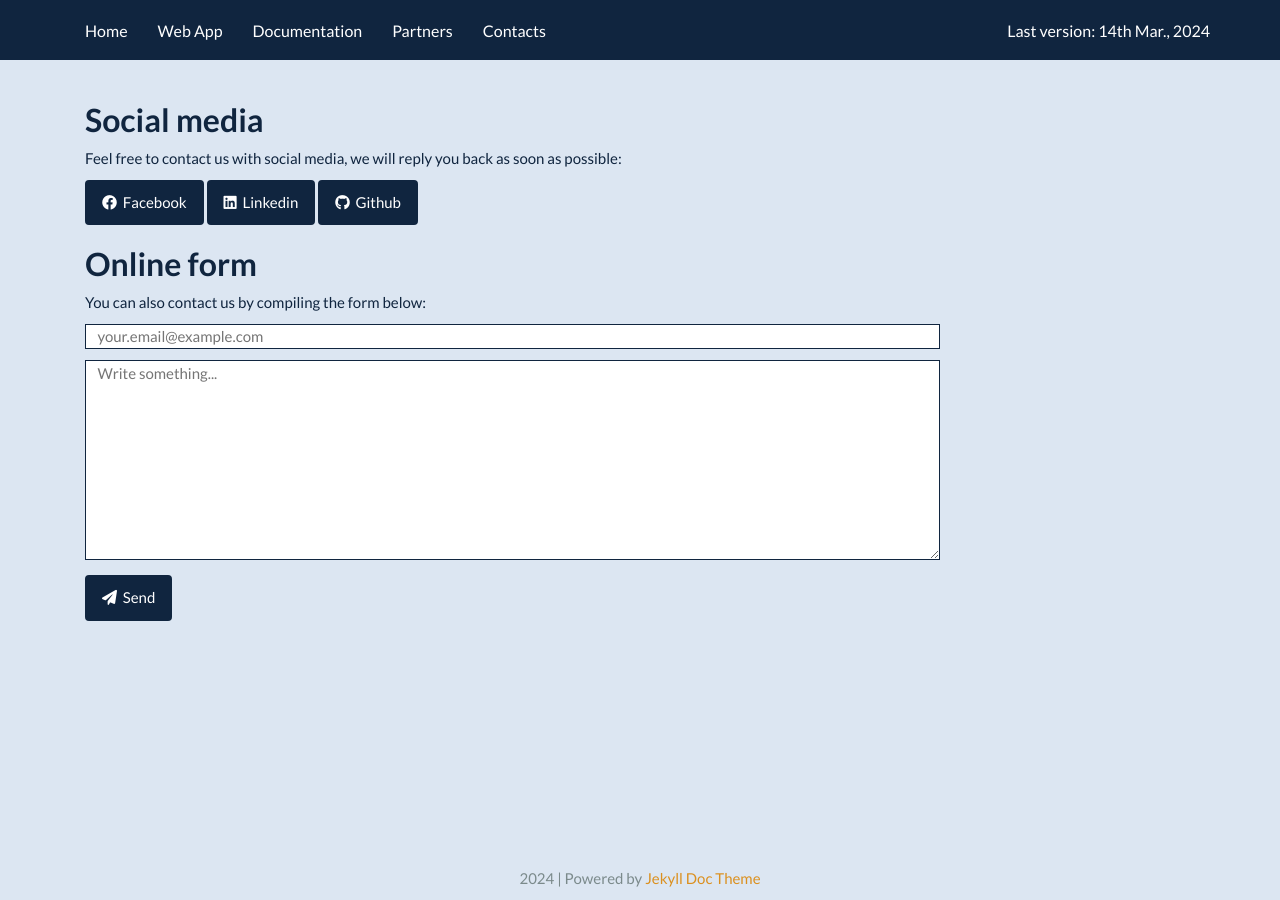
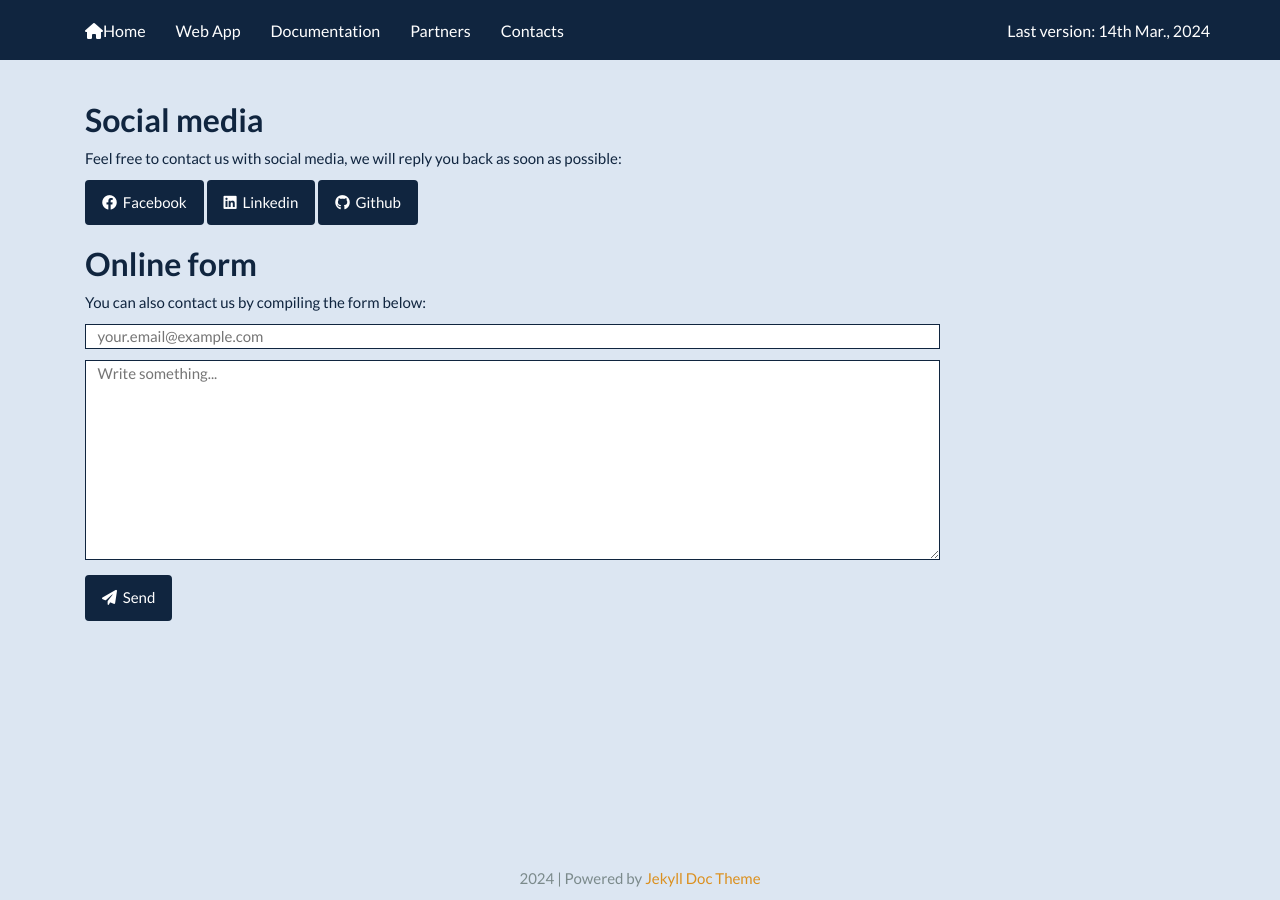
Before and after one commit to srebughini/ASALI, a Jekyll site: the page built from _pages/contacts.md, in a window 1280 px wide. Built offline with Jekyll 4.4.1, drawn with Linux system fonts in a browser that asks for light colours; a script that is not in the unit is left out.

Commit message:
Add icon in top bar navigation

```diff
--- a/_includes/topnav.html
+++ b/_includes/topnav.html
@@ -10,7 +10,7 @@
         </div>
         <div id="navbar" class="collapse navbar-collapse">
             <ul class="nav navbar-nav">
-                <li><a href="{{ site.baseurl }}/">Home</a></li>
+                <li><a href="{{ site.baseurl }}/"><i class="fa-solid fa-house"></i>Home</a></li>
                 <li><a href="{{ "/pages/webapp" | relative_url }}">Web App</a></li>
                 <li><a href="{{ "/docs/gui-introduction/" | relative_url }}">Documentation</a></li>
                 <li><a href="{{ "/pages/partners" | relative_url }}">Partners</a></li>
```
